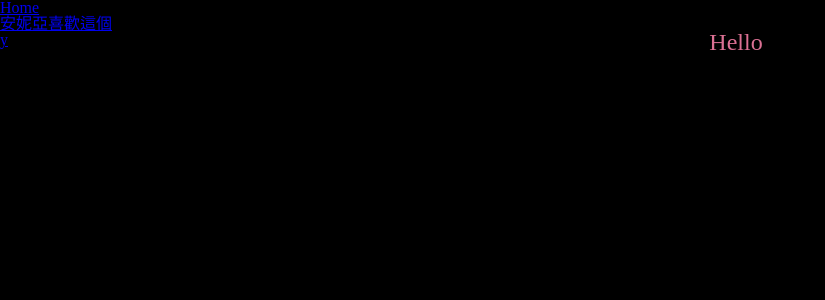
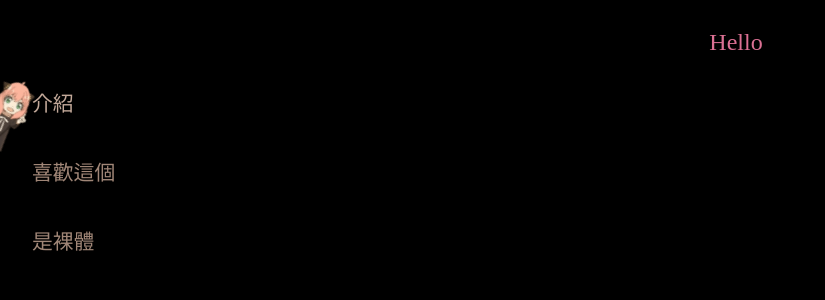
Before and after one commit to coreyhao0313/Anya, a React (Create React App) app: page / in a window 1280 px wide. Shown: the top 300 px of the page, without its empty margins (0-825 px from the left). Built offline with nearby package versions, Linux system fonts and the light colour scheme.

Commit message:
左側欄連結畫面

```diff
--- a/src/components/layouts/blocks/sidebar.jsx
+++ b/src/components/layouts/blocks/sidebar.jsx
@@ -1,21 +1,117 @@
-import { Link } from "react-router-dom";
+import { useCallback } from "react";
+import { useState } from "react";
+import { useMemo } from "react";
+import { NavLink, useLocation } from "react-router-dom";
+import styled from "styled-components";
+
+const LINK_FONT_SIZE = 1.3;
+const StyledNavLink = styled(NavLink)`
+    text-decoration: none;
+    font-size: ${LINK_FONT_SIZE}em;
+    color: #${(props) => (props.active ? "C2A899" : "a08677")};
+`;
+const Nav = styled.div`
+    margin-top: 50px;
+    padding: 20px 0;
+    position: relative;
+
+    &::before,
+    &::after {
+        content: " ";
+        display: block;
+    }
+
+    &::before {
+        content: " ";
+        display: block;
+        background-image: url(/anya_1.png);
+        width: 3.125em;
+        height: 3.125em;
+        background-position: right;
+        background-size: auto 100%;
+        background-repeat: no-repeat;
+        transform: ${(props) =>
+            props.anyaSneaky
+                ? "scale(2) rotateY(0deg) rotate(36deg) translateX(-12px)"
+                : "scale(2.5) rotateY(180deg) rotate(-31deg) translateX(12px)"};
+
+        position: absolute;
+        top: ${(props) => props.topEm - 1.09}em;
+        transition: top 0.1s;
+    }
+    &::after {
+        position: absolute;
+        z-index: 2;
+        width: 100%;
+        height: 100%;
+        top: 0;
+    }
+`;
+const PADDING_TOP = 1.5;
+const PADDING_BOTTOM = 1.5;
+const NavItem = styled.div`
+    padding-top: ${PADDING_TOP}em;
+    padding-bottom: ${PADDING_BOTTOM}em;
+    padding-left: 2em;
+
+    position: relative;
+    z-index: 3;
+`;
+
+const OFFSET_TOP = LINK_FONT_SIZE + PADDING_TOP + PADDING_BOTTOM;
+
+const LINKPATHS = ["/", "/anya_like_it", "/anya_"];
+const LINKS = [
+    {
+        to: LINKPATHS[0],
+        label: "介紹",
+    },
+    {
+        to: LINKPATHS[1],
+        label: "喜歡這個",
+    },
+    {
+        to: LINKPATHS[2],
+        label: "是裸體",
+    },
+];
 
 export const LinkListWithRouter = () => {
+    let location = useLocation();
+
+    const locationIndex = LINKPATHS.indexOf(location.pathname);
+    const [link, setLink] = useState({
+        type: "active",
+        targetIndex: locationIndex,
+    });
+    const linkMarkPosTop = OFFSET_TOP * (link.targetIndex + 1);
+
+    const onMouseLeave = useCallback(() => {
+        setLink({
+            type: "active",
+            targetIndex: locationIndex,
+        });
+    }, [locationIndex]);
     return (
         <>
-            <nav>
-                <ul>
-                    <li>
-                        <Link to="/">Home</Link>
-                    </li>
-                    <li>
-                        <Link to="/anya_like_it">安妮亞喜歡這個</Link>
-                    </li>
-                    <li>
-                        <Link to="/anya_">y</Link>
-                    </li>
-                </ul>
-            </nav>
+            <Nav topEm={linkMarkPosTop} anyaSneaky={link.type === "hover"} onMouseLeave={onMouseLeave}>
+                {LINKS.map((link, index) => (
+                    <NavItem key={`link-${index}`}>
+                        <StyledNavLink
+                            onMouseEnter={() =>
+                                setLink({
+                                    type: "hover",
+                                    targetIndex: index,
+                                })
+                            }
+                            active={locationIndex === index}
+                            to={link.to}
+                        >
+                            {link.label}
+                        </StyledNavLink>
+                    </NavItem>
+                ))}
+            </Nav>
         </>
     );
 };
```
Also changed, not shown: public/anya_1.png (added).
